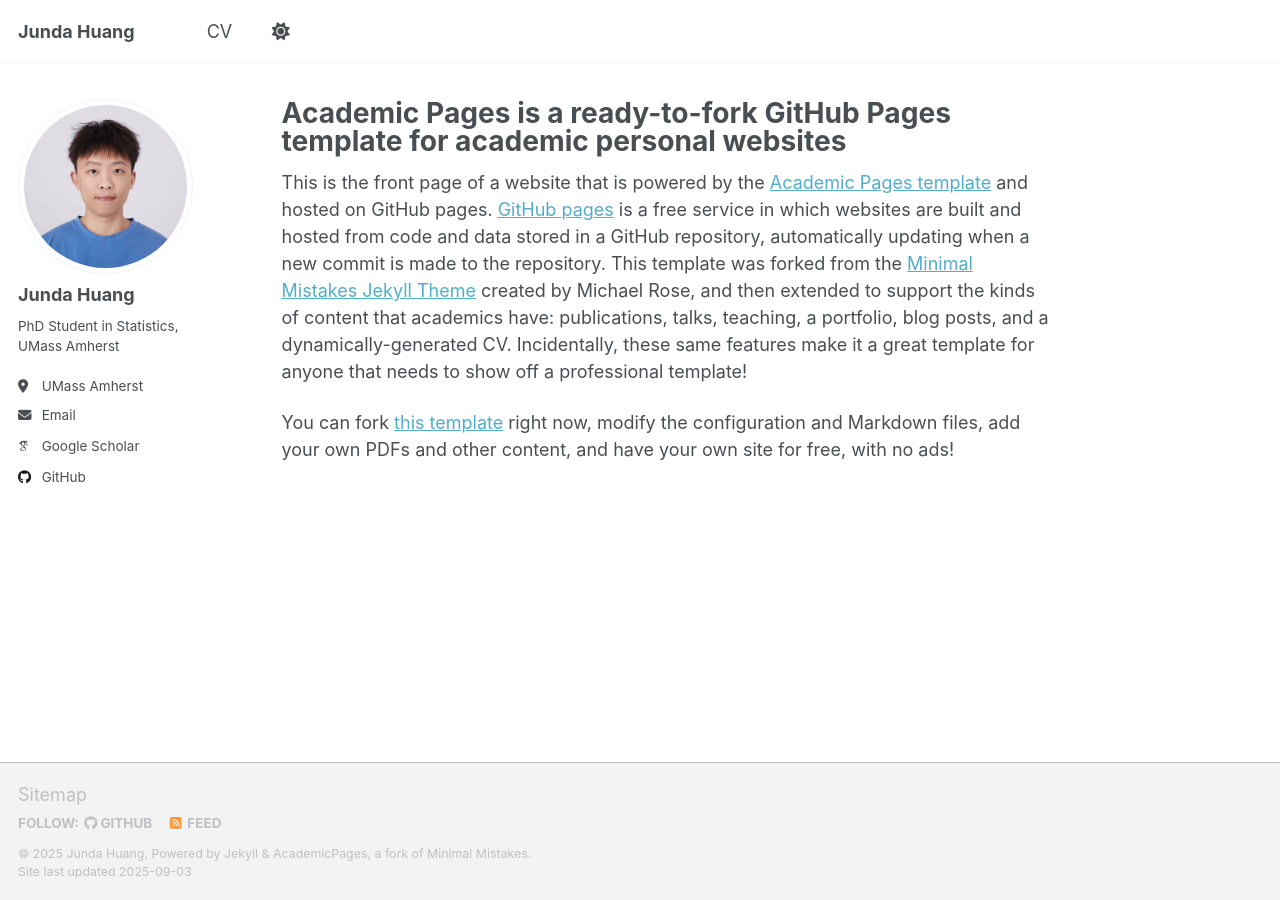
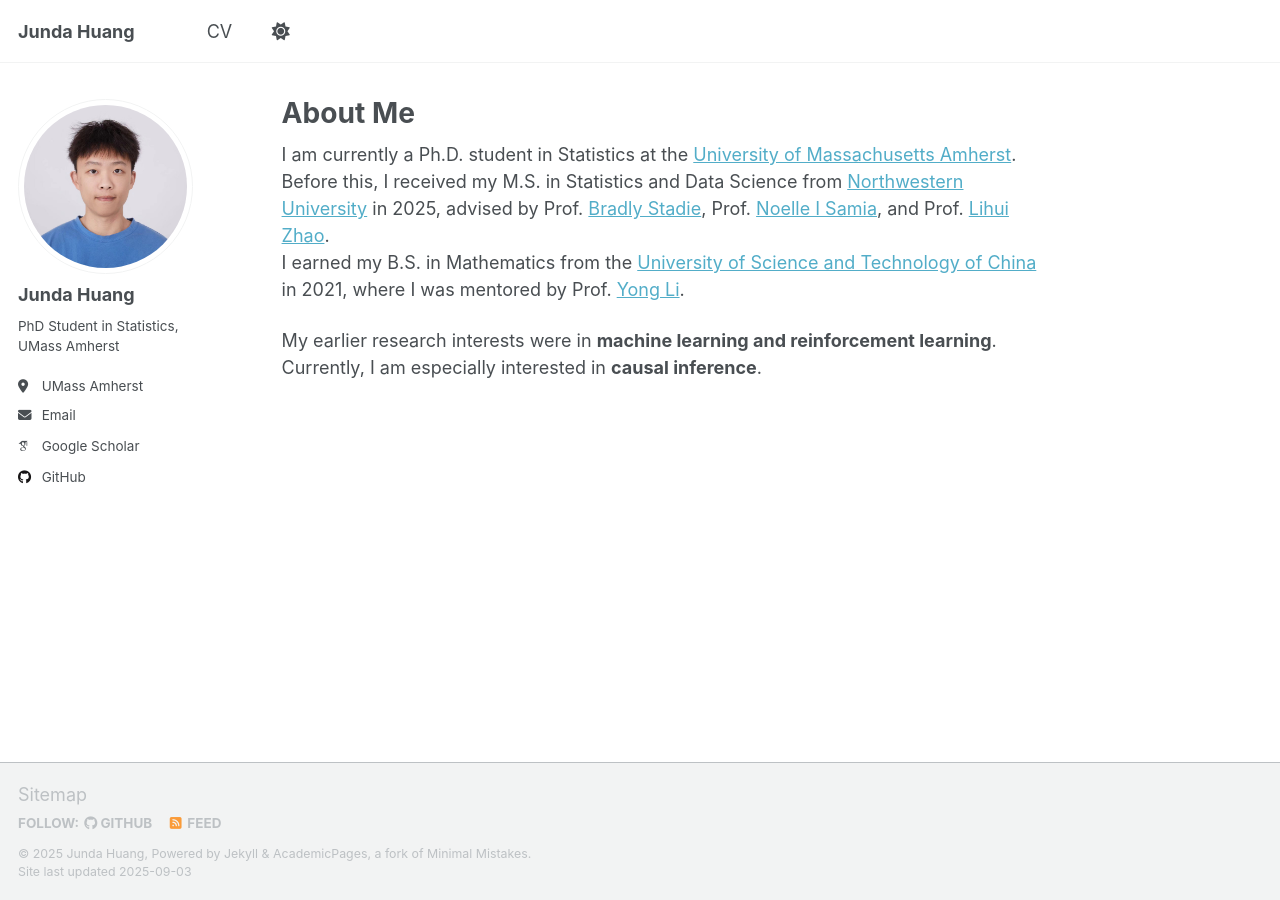
Before and after one commit to stat-junda/Junda-Huang, a Jekyll site: the page built from _pages/about.md, in a window 1280 px wide. Built offline with Jekyll 4.4.1, drawn with Linux system fonts in a browser that asks for light colours; some web fonts are replaced; a script that is not in the unit is left out.

Commit message:
Revise about page with personal details and interests

```diff
--- a/_pages/about.md
+++ b/_pages/about.md
@@ -1,12 +1,15 @@
 ---
 permalink: /
-title: "Academic Pages is a ready-to-fork GitHub Pages template for academic personal websites"
+title: "About Me"
 author_profile: true
 redirect_from:
   - /about/
   - /about.html
 ---
 
-This is the front page of a website that is powered by the [Academic Pages template](https://github.com/academicpages/academicpages.github.io) and hosted on GitHub pages. [GitHub pages](https://pages.github.com) is a free service in which websites are built and hosted from code and data stored in a GitHub repository, automatically updating when a new commit is made to the repository. This template was forked from the [Minimal Mistakes Jekyll Theme](https://mmistakes.github.io/minimal-mistakes/) created by Michael Rose, and then extended to support the kinds of content that academics have: publications, talks, teaching, a portfolio, blog posts, and a dynamically-generated CV. Incidentally, these same features make it a great template for anyone that needs to show off a professional template!
+I am currently a Ph.D. student in Statistics at the [University of Massachusetts Amherst](https://www.umass.edu/mathematics-statistics/).
+Before this, I received my M.S. in Statistics and Data Science from [Northwestern University](https://statistics.northwestern.edu) in 2025, advised by Prof. [Bradly Stadie](https://bstadie.github.io), Prof. [Noelle I Samia](https://statistics.northwestern.edu/people/faculty/noelle-samia.html), and Prof. [Lihui Zhao](https://www.feinberg.northwestern.edu/faculty-profiles/az/profile.html?xid=22039).
+I earned my B.S. in Mathematics from the [University of Science and Technology of China](https://en.ustc.edu.cn/) in 2021, where I was mentored by Prof. [Yong Li](https://bs.ustc.edu.cn/english/profile-22.html).
 
- You can fork [this template](https://github.com/academicpages/academicpages.github.io) right now, modify the configuration and Markdown files, add your own PDFs and other content, and have your own site for free, with no ads!
+My earlier research interests were in **machine learning and reinforcement learning**.
+Currently, I am especially interested in **causal inference**.
```
